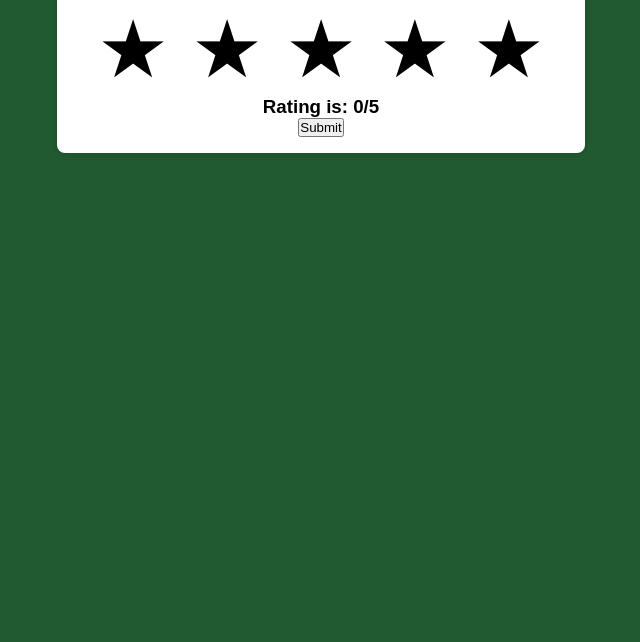
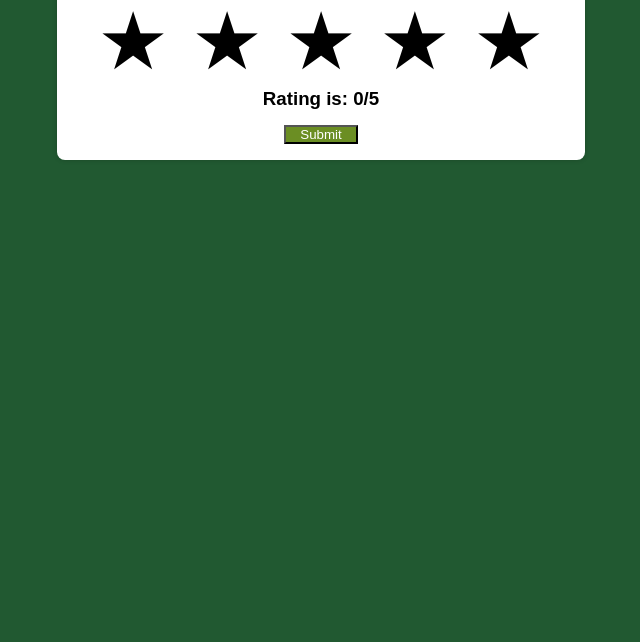
Before and after one commit to khanmatin900/star-rating-js, a plain HTML site: page index.html in a window 1280 px wide. Shown: the part 158-800 px from the top of the page, without its empty margins (319-959 px from the left). Drawn offline with Linux system fonts and the light colour scheme.

Commit message:
style btn

```diff
--- a/style.css
+++ b/style.css
@@ -50,3 +50,10 @@ body {
 .five {
   color: rgb(24, 159, 14);
 }
+
+button {
+  margin-top: 15px;
+  width: 15%;
+  background-color: olivedrab;
+  color: #fff;
+}
```
